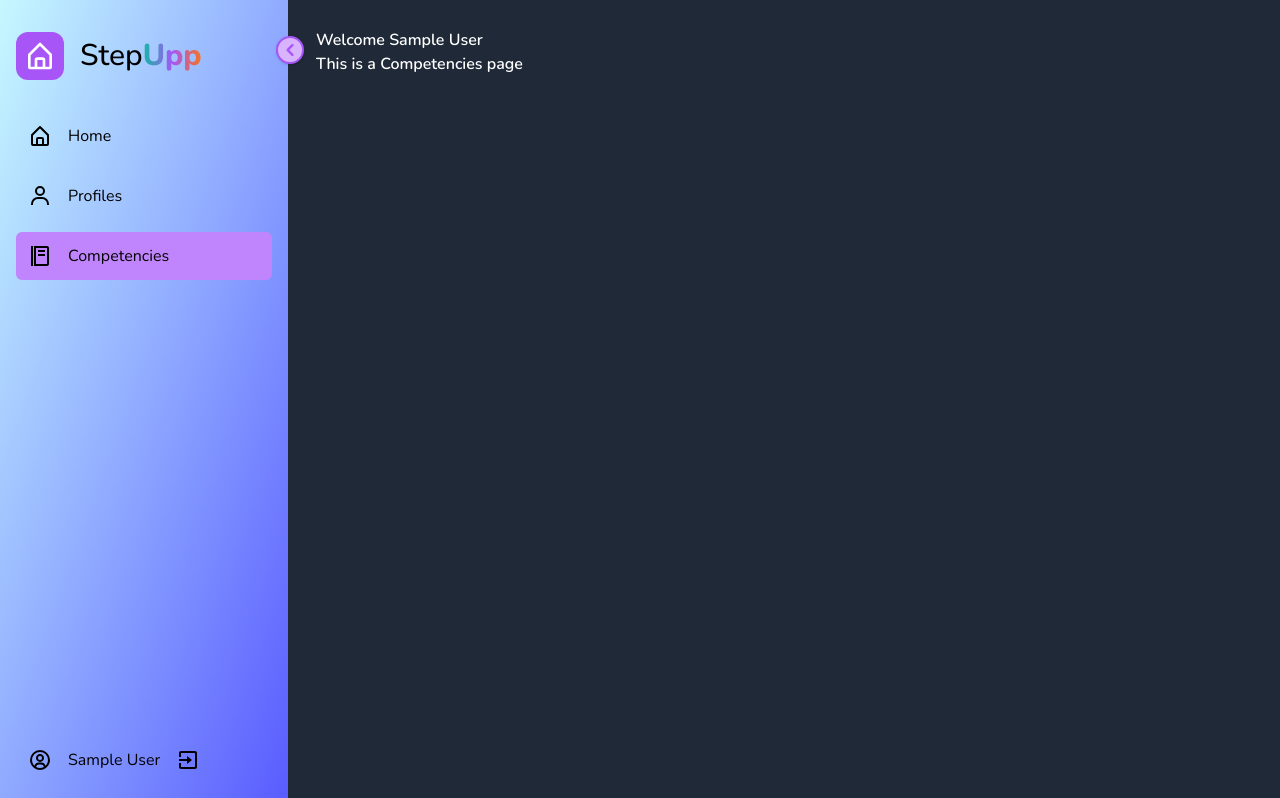
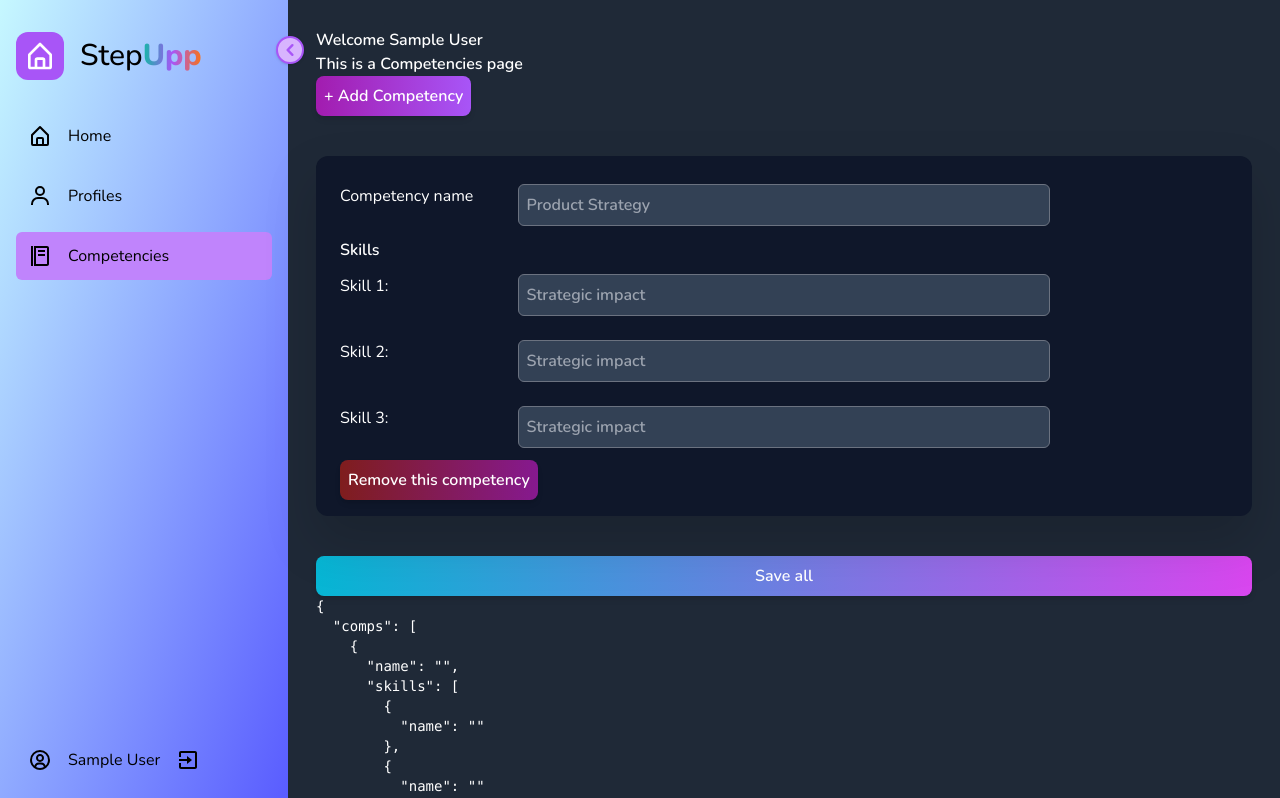
Before and after one commit to ephimoff/step-upp, a Next.js app: page /competency in a window 1280 px wide. Shown: the top 798 px of the page. Built offline with nearby package versions, Linux system fonts and the light colour scheme; no server answers; the database is empty; sample sign-in values are in the browser's storage.

Commit message:
added formik to competencies

```diff
--- /dev/null
+++ b/src/pages/api/competency.ts
@@ -0,0 +1,27 @@
+import type { NextApiRequest, NextApiResponse } from 'next';
+import prisma from '@/utils/prisma';
+
+export default async (req: NextApiRequest, res: NextApiResponse) => {
+  if (req.method === 'GET') {
+    try {
+      const competencies = await prisma.competency.findMany({
+        include: {
+          skills: {
+            select: {
+              name: true,
+              score: true,
+              score360: true,
+            },
+          },
+        },
+      });
+      if (competencies) {
+        res.status(200).json(competencies);
+      } else {
+        res.status(500).json({ msg: 'No competencies were found' });
+      }
+    } catch (error) {
+      res.status(500).json({ msg: 'Something went wrong', error });
+    }
+  }
+};
--- a/src/pages/competency/index.tsx
+++ b/src/pages/competency/index.tsx
@@ -1,8 +1,36 @@
 import { useSession, getSession } from 'next-auth/react';
 import Sidebar from '@/components/Sidebar';
+import { useEffect, useState } from 'react';
+import { Competency } from '@prisma/client';
+import { Formik, Field, Form, ErrorMessage, FieldArray } from 'formik';
+import ProfileInput from '@/components/ProfileInput';
+
+const initialValues = {
+  comps: [
+    {
+      name: '',
+      skills: [{ name: '' }, { name: '' }, { name: '' }],
+    },
+  ],
+};
 
 export default function CompetenciesPage() {
   const { data: session, status } = useSession();
+  const [competencies, setCompetencies] = useState<Competency[] | null>([]);
+
+  useEffect(() => {
+    const fetchCompetencies = async () => {
+      const res = await fetch(`/api/competency`);
+      const competencies: Competency[] = await res.json();
+      console.log('competencies:', competencies);
+      if (res.status === 200) {
+        setCompetencies(competencies);
+      } else {
+        setCompetencies([]);
+      }
+    };
+    fetchCompetencies();
+  }, []);
   return (
     <>
       <Sidebar>
@@ -10,7 +38,99 @@ export default function CompetenciesPage() {
           <>
             <p>Welcome {session.user!.name}</p>
             <p>This is a Competencies page</p>
-            <div></div>
+            <div>
+              <Formik
+                initialValues={initialValues}
+                onSubmit={async (values) => {
+                  await new Promise((r) => setTimeout(r, 500));
+                  // console.log(values);
+                }}
+              >
+                {({ values }) => (
+                  <Form>
+                    <FieldArray name="comps">
+                      {({ insert, remove, push }) => (
+                        <div>
+                          <button
+                            type="button"
+                            className="rounded-lg bg-gradient-to-r from-fuchsia-700 to-purple-500 p-2 shadow-md hover:bg-gradient-to-l"
+                            onClick={() =>
+                              push({
+                                name: '',
+                                skills: [
+                                  { name: '' },
+                                  { name: '' },
+                                  { name: '' },
+                                ],
+                              })
+                            }
+                          >
+                            + Add Competency
+                          </button>
+                          {values.comps.length > 0 &&
+                            values.comps.map((comp, index) => (
+                              <section
+                                className="my-10 grid rounded-xl bg-slate-900 py-4 px-6 drop-shadow-2xl"
+                                key={index}
+                              >
+                                <div>
+                                  <ProfileInput
+                                    label={'Competency name'}
+                                    placeholder={'Product Strategy'}
+                                    name={`comps.${index}.name`}
+                                    type={'input'}
+                                  />
+
+                                  <h2>Skills</h2>
+                                  {comp.skills.map((skill, skillIndex) => (
+                                    <div>
+                                      <ProfileInput
+                                        label={`Skill ${skillIndex + 1}:`}
+                                        placeholder={'Strategic impact'}
+                                        name={`comps.${index}.skills.${skillIndex}.name`}
+                                        type={'input'}
+                                      />
+                                    </div>
+                                  ))}
+                                </div>
+
+                                <div>
+                                  <button
+                                    type="button"
+                                    className="rounded-lg bg-gradient-to-r from-red-900 to-fuchsia-800 p-2 shadow-md hover:bg-gradient-to-l"
+                                    onClick={() => remove(index)}
+                                  >
+                                    Remove this competency
+                                  </button>
+                                </div>
+                              </section>
+                            ))}
+                        </div>
+                      )}
+                    </FieldArray>
+                    <button
+                      className="w-full rounded-lg bg-gradient-to-r from-cyan-500 to-fuchsia-500 py-2 shadow-md hover:bg-gradient-to-l"
+                      type="submit"
+                    >
+                      Save all
+                    </button>
+                    <pre className="text-sm font-thin text-white">
+                      {JSON.stringify(values, null, 2)}
+                    </pre>
+                  </Form>
+                )}
+              </Formik>
+            </div>
+
+            <div>
+              {competencies && competencies.length > 0 ? (
+                competencies?.map((competency, index) => {
+                  return <div>{competency.name}</div>;
+                })
+              ) : (
+                <div>No competencies found</div>
+              )}
+            </div>
           </>
         ) : (
           <p>You are not signed in</p>
```
Also changed, not shown: src/pages/api/profile.ts (+0 -7 lines).
